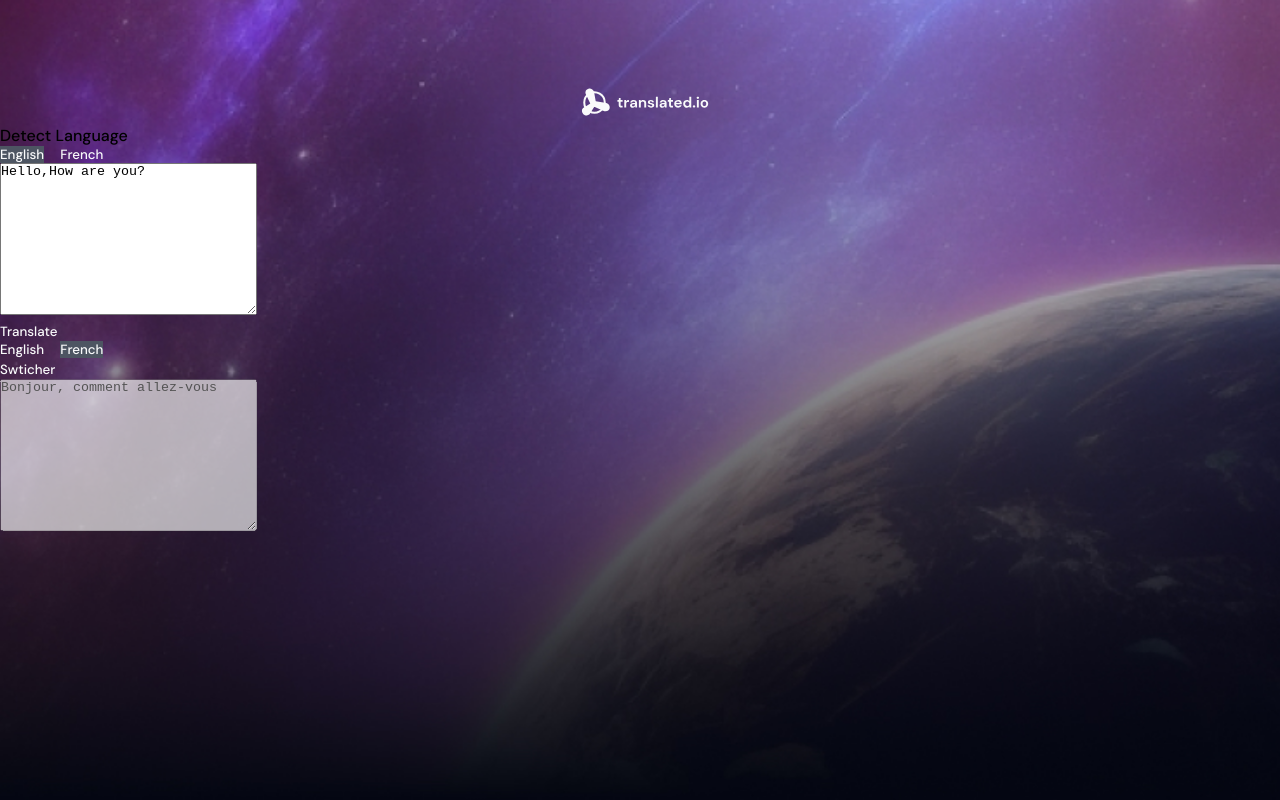
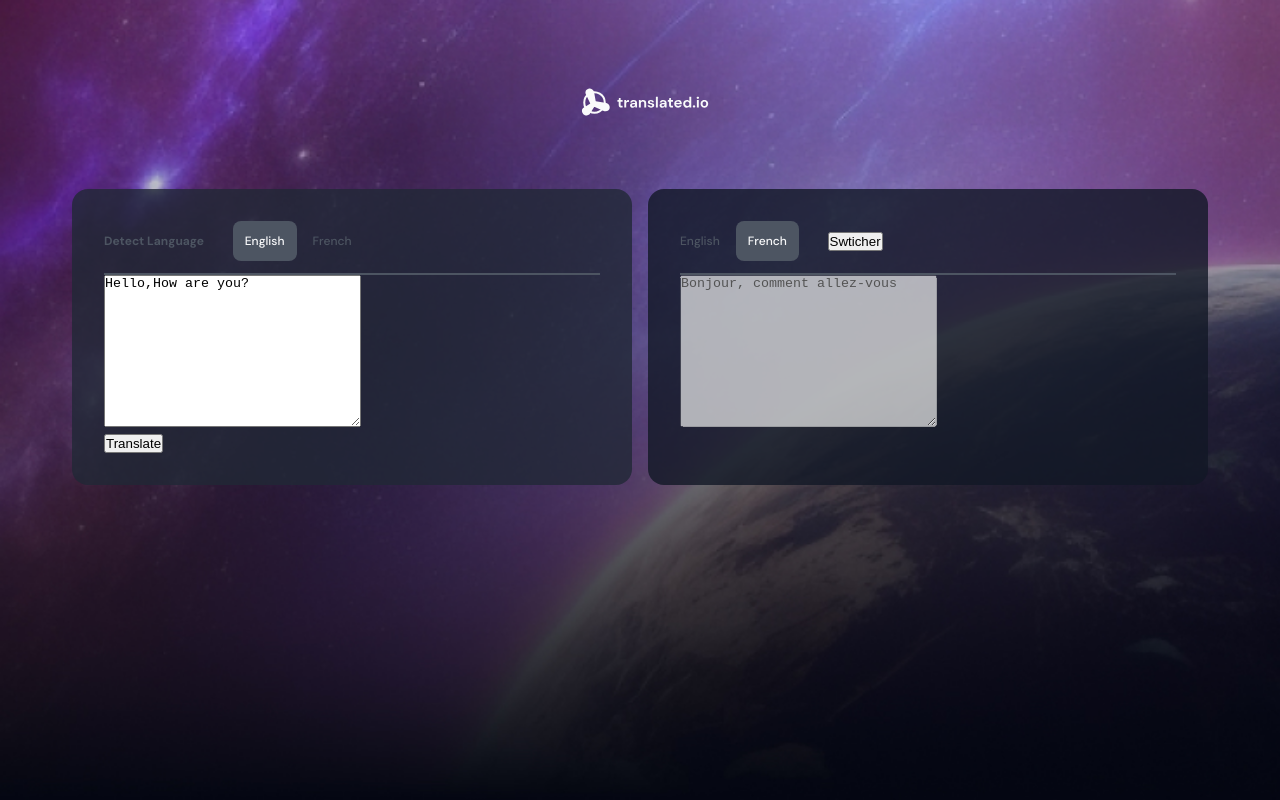
Before and after one commit to neshanth/devchallenge-translate-app, a React (Vite) app: page / in a window 1280 px wide. Built offline with nearby package versions, Linux system fonts and the light colour scheme.

Commit message:
Fixed Header styling

```diff
--- a/src/components/TranslateWidget/TranslateWidget.jsx
+++ b/src/components/TranslateWidget/TranslateWidget.jsx
@@ -7,9 +7,9 @@ const TranslateWidget = (props) => {
   // };
 
   return (
-    <div className="translate-widget">
+    <div className={`translate-widget ${isTranslateOutput ? "translate-output" : ""}`}>
       <section className="header">
-        {!isTranslateOutput && <p>Detect Language</p>}
+        {!isTranslateOutput && <p className="detect-language">Detect Language</p>}
         <div className="language-options">
           {BUTTONS.map((button) => (
             <button
--- a/src/components/TranslateWidget/translateWidget.scss
+++ b/src/components/TranslateWidget/translateWidget.scss
@@ -1,10 +1,32 @@
 @import "../../styles/variables.scss";
 .translate-widget {
+  background-color: $bg-translate;
+  border-radius: 1rem;
+  width: 50%;
+  padding: 2rem;
+  &.translate-output {
+    background-color: $bg-translated;
+  }
   .language-options {
     display: flex;
     gap: 1rem;
   }
   .selected-language {
     background-color: $grey-2;
+    color: $white;
+    padding: 0.75rem;
+    border-radius: 0.5rem;
+  }
+  .header {
+    display: flex;
+    align-items: center;
+    color: $grey-2;
+    font-weight: 700;
+    padding-bottom: 0.75rem;
+    gap: 1.8rem;
+    border-bottom: 2px solid $grey-2;
+    .detect-language {
+      font-size: 0.75rem;
+    }
   }
 }
--- a/src/styles/index.scss
+++ b/src/styles/index.scss
@@ -15,13 +15,14 @@ body {
   font-weight: 500;
 }
 
-button {
+.btn {
   cursor: pointer;
   border: none;
   outline: none;
   background: none;
-  color: $white;
+  color: $grey-2;
   font-family: inherit;
+  font-size: 0.75rem;
 }
 
 .bold {
@@ -34,3 +35,9 @@ button {
   justify-content: center;
   margin-top: 5rem;
 }
+
+.main {
+  margin: 4rem 4.5rem;
+  display: flex;
+  gap: 1rem;
+}
```
